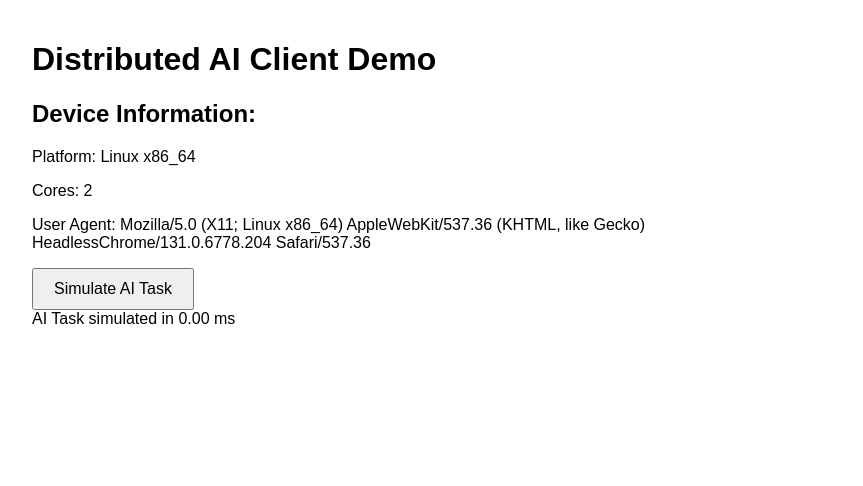
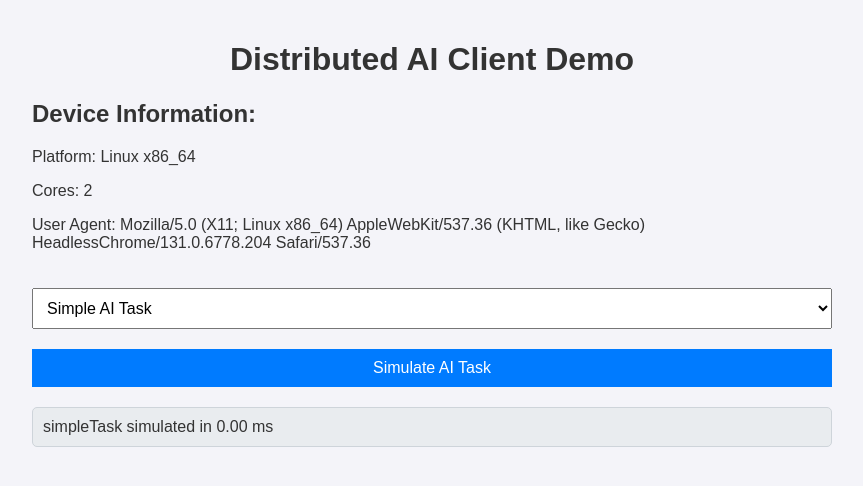
Before and after one commit to akimitu22/distributed-ai-demo, a plain HTML site: page index.html in a window 1280 px wide. Both pictures are taken after a click on the button "Simulate AI Task". Shown: the whole page, without its empty margins (208-1071 px from the left). Drawn offline with Linux system fonts and the light colour scheme.

Commit message:
index.html

```diff
--- a/index.html
+++ b/index.html
@@ -5,17 +5,62 @@
     <meta name="viewport" content="width=device-width, initial-scale=1.0">
     <title>Distributed AI Client Demo</title>
     <style>
-        body { font-family: Arial, sans-serif; max-width: 800px; margin: 0 auto; padding: 20px; }
-        button { padding: 10px 20px; font-size: 16px; }
+        body {
+            font-family: Arial, sans-serif;
+            max-width: 800px;
+            margin: 0 auto;
+            padding: 20px;
+            background-color: #f4f4f9;
+            color: #333;
+        }
+        h1 {
+            text-align: center;
+        }
+        button {
+            padding: 10px 20px;
+            font-size: 16px;
+            background-color: #007BFF;
+            color: white;
+            border: none;
+            cursor: pointer;
+            transition: background-color 0.3s ease;
+            margin-top: 20px;
+            display: block;
+            width: 100%;
+        }
+        button:hover {
+            background-color: #0056b3;
+        }
+        #result {
+            margin-top: 20px;
+            padding: 10px;
+            background-color: #e9ecef;
+            border: 1px solid #ced4da;
+            border-radius: 5px;
+        }
+        #taskType {
+            width: 100%;
+            padding: 10px;
+            margin-top: 20px;
+            font-size: 16px;
+        }
     </style>
 </head>
 <body>
     <h1>Distributed AI Client Demo</h1>
     <div id="deviceInfo"></div>
+
+    <select id="taskType">
+        <option value="simpleTask">Simple AI Task</option>
+        <option value="imageRecognition">Image Recognition Simulation</option>
+        <option value="nlp">NLP Simulation</option>
+    </select>
+
     <button id="simulateTask">Simulate AI Task</button>
     <div id="result"></div>
 
     <script>
+        // デバイス情報を取得する関数
         function getDeviceInfo() {
             return {
                 platform: navigator.platform,
@@ -24,6 +69,7 @@
             };
         }
 
+        // デバイス情報を表示する関数
         function displayDeviceInfo() {
             const info = getDeviceInfo();
             document.getElementById('deviceInfo').innerHTML = `
@@ -34,16 +80,40 @@
             `;
         }
 
-        function simulateAITask() {
-            const startTime = performance.now();
-            for (let i = 0; i < 1000000; i++) {
-                Math.sqrt(i);
+        // AIタスクのシミュレーション関数
+        async function simulateAITask() {
+            const taskType = document.getElementById('taskType').value;
+            document.getElementById('result').textContent = 'AI Task is running...'; // ローディングメッセージを表示
+
+            try {
+                const startTime = performance.now();
+
+                // タスクの種類に応じた処理
+                if (taskType === 'simpleTask') {
+                    for (let i = 0; i < 1000000; i++) {
+                        Math.sqrt(i);
+                    }
+                } else if (taskType === 'imageRecognition') {
+                    for (let i = 0; i < 1000000; i++) {
+                        Math.sin(i);
+                    }
+                } else if (taskType === 'nlp') {
+                    for (let i = 0; i < 1000000; i++) {
+                        String.fromCharCode(97 + Math.floor(Math.random() * 26));
+                    }
+                }
+
+                const endTime = performance.now();
+                document.getElementById('result').textContent = `${taskType} simulated in ${(endTime - startTime).toFixed(2)} ms`;
+            } catch (error) {
+                document.getElementById('result').textContent = `Error: ${error.message}`;
             }
-            const endTime = performance.now();
-            document.getElementById('result').textContent = `AI Task simulated in ${(endTime - startTime).toFixed(2)} ms`;
         }
 
+        // ページ読み込み時にデバイス情報を表示
         displayDeviceInfo();
+
+        // ボタンのクリックイベントでAIタスクをシミュレート
         document.getElementById('simulateTask').addEventListener('click', simulateAITask);
     </script>
 </body>
```
